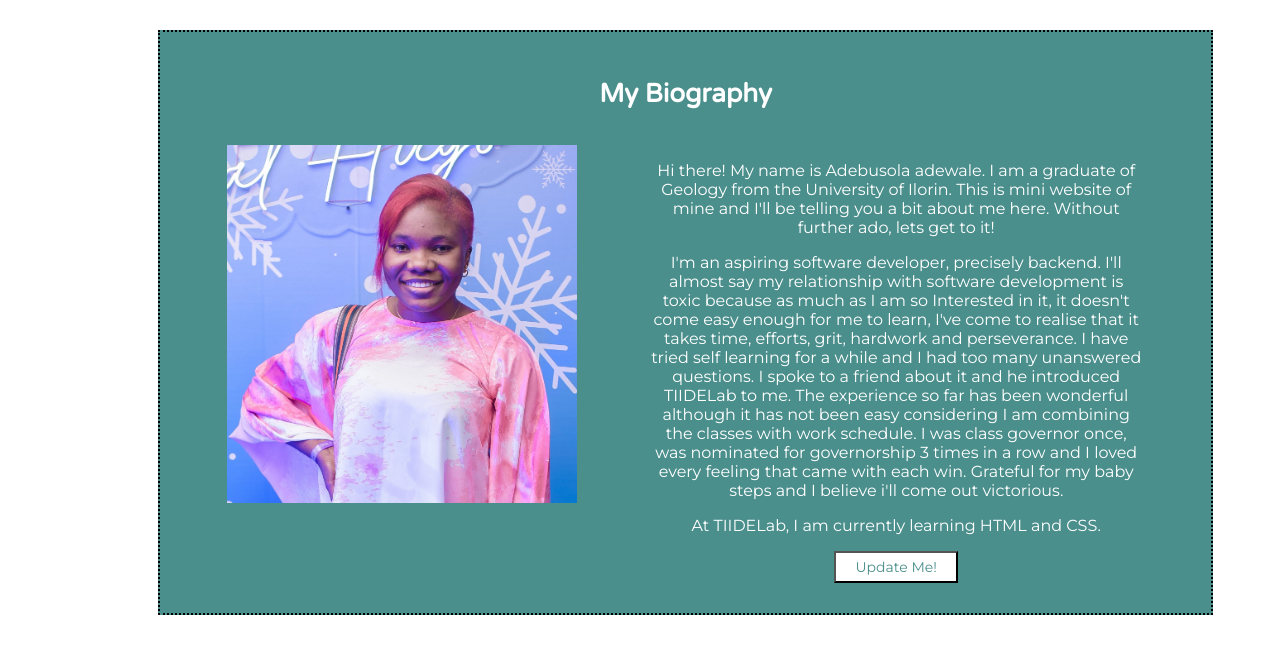
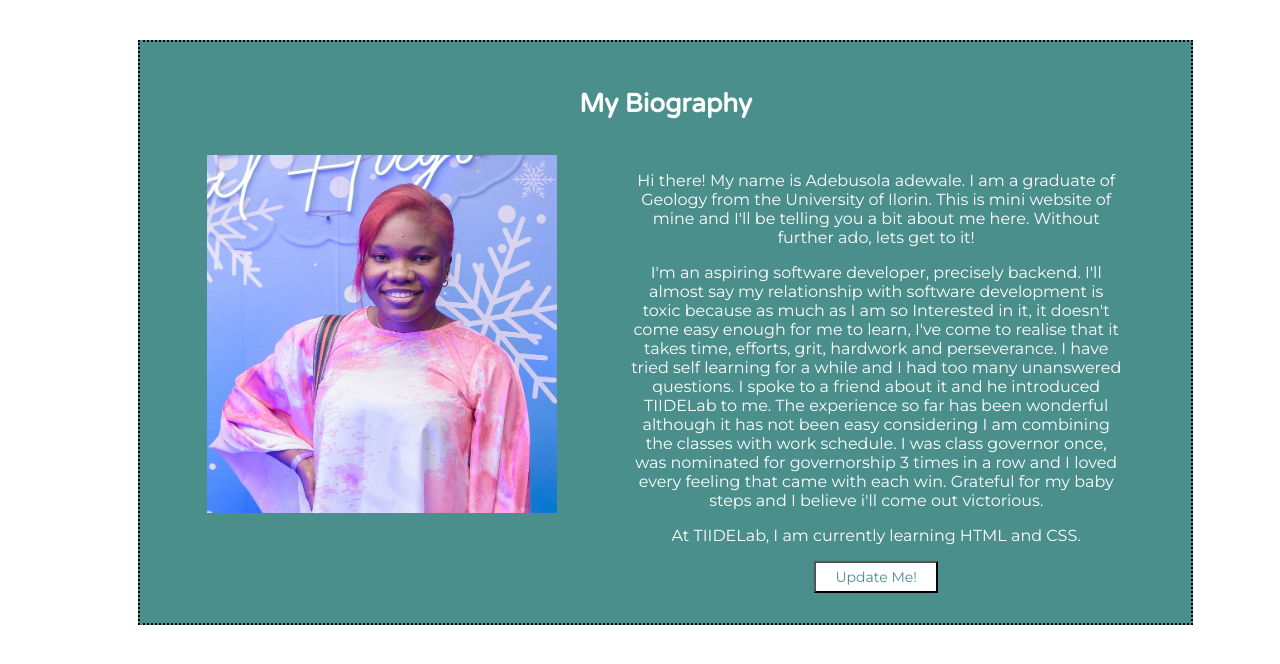
Before and after one commit to Busawlah/TIIDELab, a plain HTML site: page JS/jshw.html in a window 1280 px wide. Drawn offline with Linux system fonts and the light colour scheme.

Commit message:
little adjustment in JS homework

```diff
--- a/JS/css/styles.css
+++ b/JS/css/styles.css
@@ -3,7 +3,7 @@
 .idcard {
     border:2px dotted black;
     width: 80%;
-    margin: 30px 150px;
+    margin: 40px 130px;
     padding: 20px;
     background-color: #4B8F8C;
 }
```
